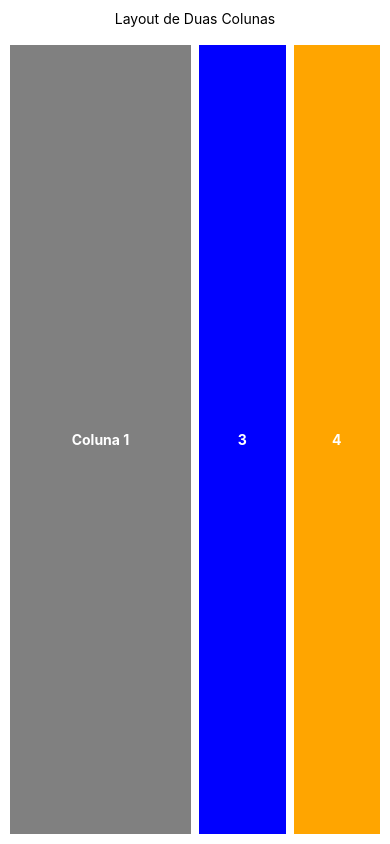
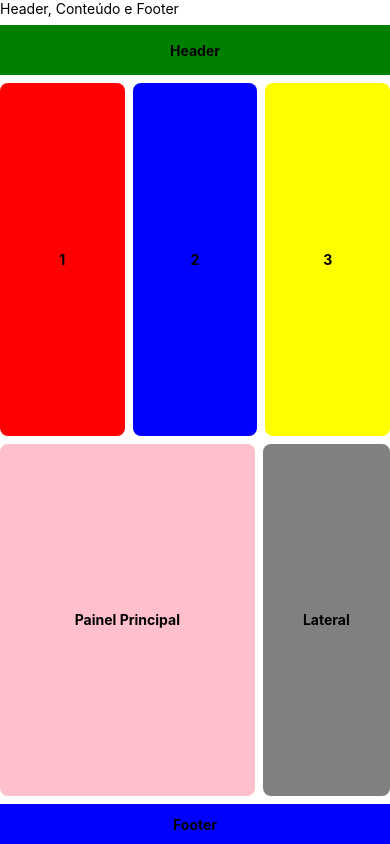
Before and after one commit to leticia-souto/senai_atvs, a React Native app in the folder Senai semestre3/mobile/projeto/react_native/first-app/: screen / in a window 390 px wide. Built offline with nearby package versions, Linux system fonts and the light colour scheme.

Commit message:
atualização formativa mobile

```diff
--- a/Senai semestre3/mobile/projeto/react_native/first-app/src/App.js
+++ b/Senai semestre3/mobile/projeto/react_native/first-app/src/App.js
@@ -6,13 +6,14 @@ import ExercicioView06 from './jsx_formativa/exercicio06';
 import ViewExemple02 from './basic_components/view_exemples02';
 import ExercicioView07 from './jsx_formativa/exercicio07';
 import ExercicioView08 from './jsx_formativa/exercicio08';
+import ExercicioView10 from './jsx_formativa/exercicio10';
 
 
 
 export default function App() {
   return (
     <View style={styles.container}>
-      <ExercicioView08/>
+      <ExercicioView10/>
     </View>
   );
 }
--- a/Senai semestre3/mobile/projeto/react_native/first-app/src/jsx_formativa/exercicio08.js
+++ b/Senai semestre3/mobile/projeto/react_native/first-app/src/jsx_formativa/exercicio08.js
@@ -16,16 +16,20 @@ export default function ExercicioView08() {
         }}>
 
             <View style={styles.sideBar}>
-                <Text style={styles.textStyle}>Coluna 1</Text>
+                <Text style={styles.textStyle}>SideBar</Text>
             </View>
 
             <View style={styles.column}>
-                <View style={styles.blueBox}>
-                    <Text style={styles.textStyle}>3</Text>
+                <View style={styles.card1}>
+                    <Text style={styles.textStyle}>card 1</Text>
                 </View>
 
-                <View style={styles.orangeBox}>
-                    <Text style={styles.textStyle}>4</Text>
+                <View style={styles.card2}>
+                    <Text style={styles.textStyle}>card 2</Text>
+                </View>
+
+                <View style={styles.card3}>
+                    <Text style={styles.textStyle}>card 3</Text>
                 </View>
 
             </View>
@@ -41,7 +45,6 @@ const styles = StyleSheet.create({
         justifyContent: "center",
         flex: 1,
         gap: 18,
-        padding: 10,
 
     },
     textStyle: {
@@ -49,32 +52,31 @@ const styles = StyleSheet.create({
         fontWeight: "bold",
     },
     sideBar: {
-        flex: 1,
         width:80,
         backgroundColor: "grey",
         alignItems: "center",
         justifyContent: "center",
     },
-    orangeBox: {
+    card1: {
+        flex: 1,
+        backgroundColor: "green",
+        alignItems: "center",
+        justifyContent: "center",
+    },
+    card2: {
         flex: 1,
         backgroundColor: "orange",
         alignItems: "center",
         justifyContent: "center",
     },
-    greenBox: {
-        flex: 1,
-        backgroundColor: "green",
-        alignItems: "center",
-        justifyContent: "center",
-    },
-    blueBox: {
+    card3: {
         flex: 1,
         backgroundColor: "blue",
         alignItems: "center",
         justifyContent: "center",
     },
     column: {
-        flexDirection: "row",
+        flexDirection: "column",
         flex: 1,
         gap: 8,
 
--- /dev/null
+++ b/Senai semestre3/mobile/projeto/react_native/first-app/src/jsx_formativa/exercicio10.js
@@ -0,0 +1,122 @@
+import { StyleSheet, Text, View } from "react-native";
+
+export default function ExercicioView10() {
+    return <View style={styles.container}>
+
+        <Text>Header, Conteúdo e Footer</Text>
+
+        <View style={styles.container}>
+
+            <View style={styles.header}>
+                <Text style={styles.textStyle}>Header</Text>
+            </View>
+
+            <View style={styles.row}>
+                    <View style={styles.redBox}>
+                        <Text style={styles.textStyle}>1</Text>
+                    </View>
+
+                    <View style={styles.blueBox}>
+                        <Text style={styles.textStyle}>2</Text>
+                    </View>
+
+                    <View style={styles.yellowBox}>
+                        <Text style={styles.textStyle}>3</Text>
+                    </View>
+            </View>
+
+            <View style={styles.row}>
+                    <View style={styles.painelPrincipal}>
+                        <Text style={styles.textStyle}>Painel Principal</Text>
+                    </View>
+
+                    <View style={styles.lateral}>
+                        <Text style={styles.textStyle}>Lateral</Text>
+                    </View>
+
+            </View>
+
+            <View style={styles.footer}>
+                <Text style={styles.textStyle}>Footer</Text>
+            </View>
+
+
+        </View>
+    </View>
+
+}
+
+
+const styles = StyleSheet.create({
+    container: {
+        flex: 1,
+        gap: 8,
+    },
+    textStyle: {
+        color: "black",
+        fontWeight: "bold",
+
+    },
+
+    redBox: {
+        flex: 1,
+        backgroundColor: "red",
+        justifyContent: "center",
+        alignItems: "center",
+        borderRadius: 8
+    },
+    blueBox: {
+        flex: 1,
+        backgroundColor: "blue",
+        justifyContent: "center",
+        alignItems: "center",
+        borderRadius: 8
+    },
+    yellowBox: {
+        flex: 1,
+        backgroundColor: "yellow",
+        justifyContent: "center",
+        alignItems: "center",
+        borderRadius: 8
+    },
+    painelPrincipal: {
+        flex: 2,
+        backgroundColor: "pink",
+        justifyContent: "center",
+        alignItems: "center",
+        borderRadius: 8
+    },
+    lateral: {
+        flex: 1,
+        backgroundColor: "grey",
+        justifyContent: "center",
+        alignItems: "center",
+        borderRadius: 8
+    },
+    header: {
+        height: 50,
+        backgroundColor: "green",
+        justifyContent: "center",
+        alignItems: "center"
+    },
+    footer: {
+
+        height: 40,
+        backgroundColor: "blue",
+        justifyContent: "center",
+        alignItems: "center"
+    },
+
+    column: {
+        flexDirection: "column",
+        flex: 1,
+        gap: 8,
+
+    },
+    row: {
+        flexDirection: "row",
+        flex: 1,
+        gap: 8,
+
+    }
+});
```
